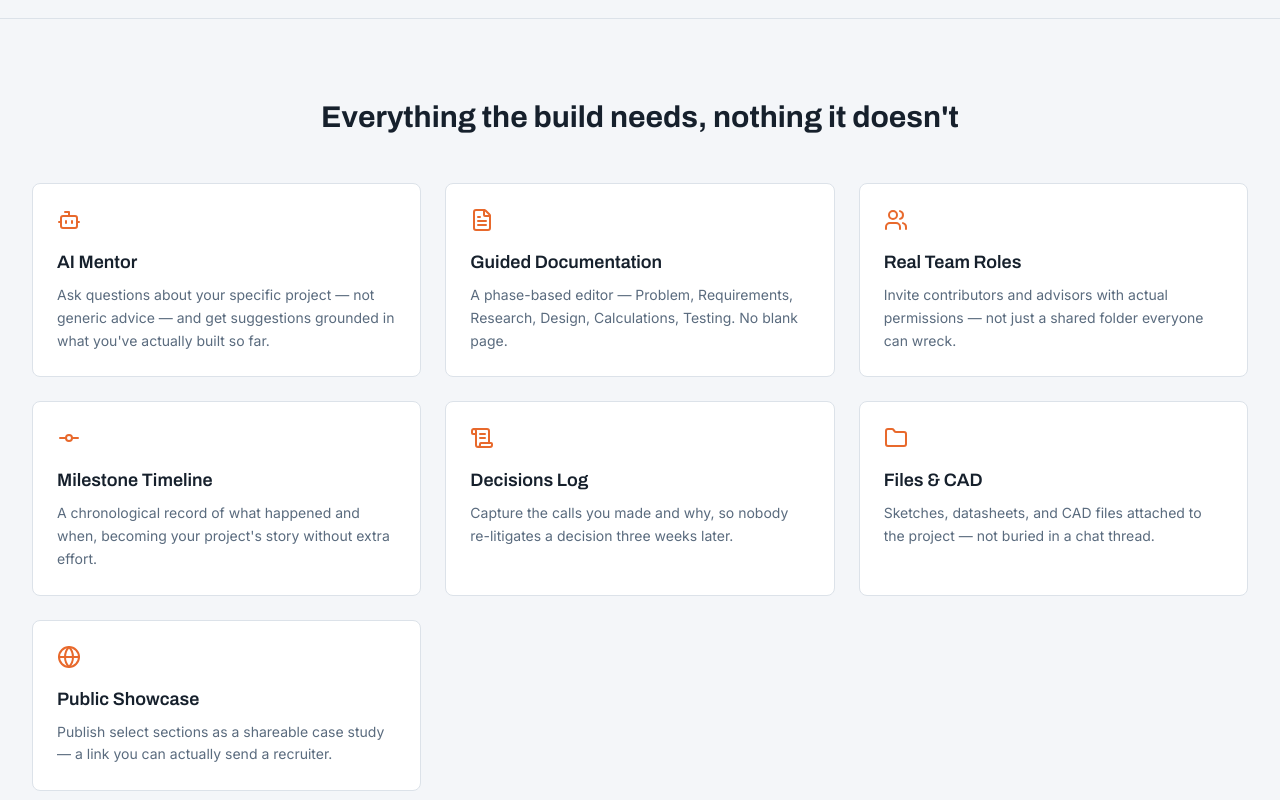
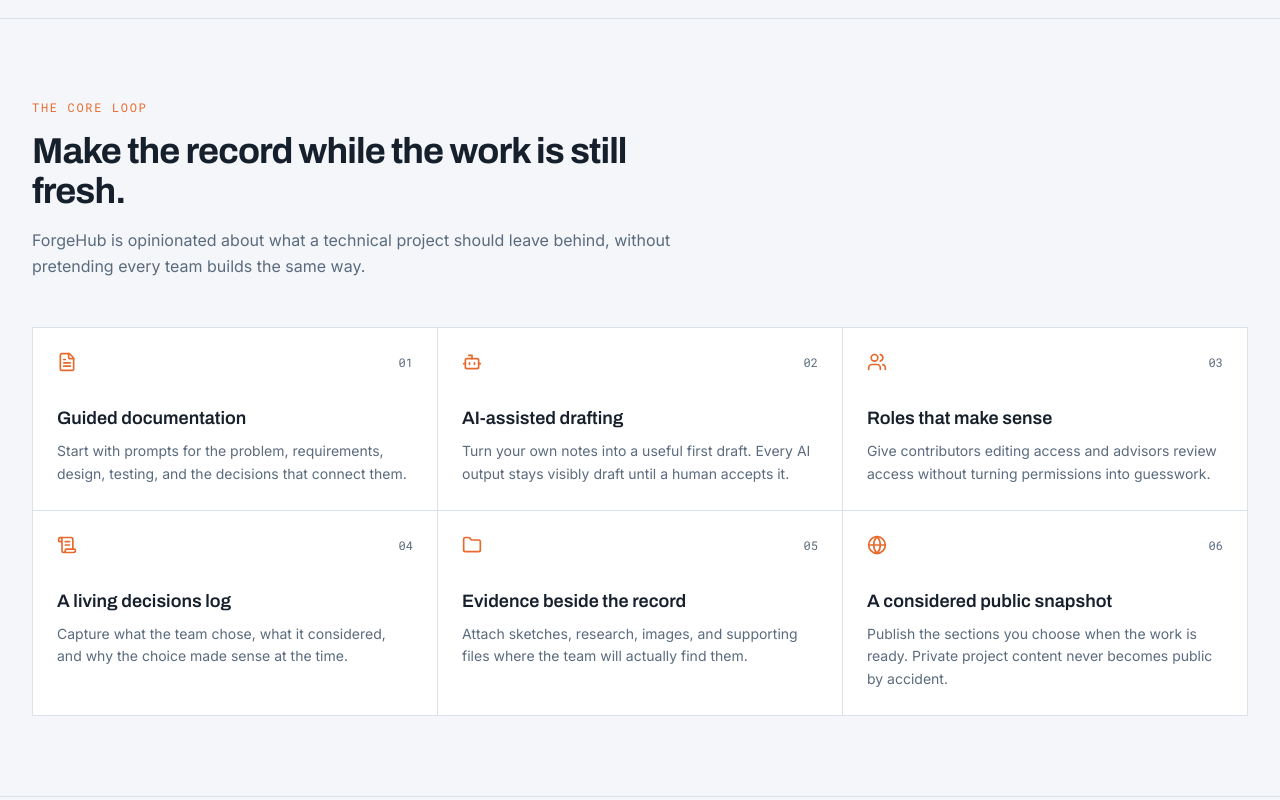
Before and after one commit to ibukun06/ForgeHub, a Next.js app: page / in a window 1280 px wide. Shown: the part 1160-1960 px from the top of the page. Built offline with nearby package versions, Linux system fonts and the light colour scheme; no server answers.

Commit message:
Refine feature hierarchy around ForgeHub core loop

```diff
--- a/src/components/landing/FeatureGrid.tsx
+++ b/src/components/landing/FeatureGrid.tsx
@@ -1,61 +1,33 @@
-import { Bot, FileText, Users, GitCommit, ScrollText, Folder, Globe } from "lucide-react";
+import { Bot, FileText, Users, ScrollText, Folder, Globe } from "lucide-react";
 
 const FEATURES = [
-  {
-    icon: Bot,
-    title: "AI Mentor",
-    description:
-      "Ask questions about your specific project — not generic advice — and get suggestions grounded in what you've actually built so far.",
-  },
-  {
-    icon: FileText,
-    title: "Guided Documentation",
-    description:
-      "A phase-based editor — Problem, Requirements, Research, Design, Calculations, Testing. No blank page.",
-  },
-  {
-    icon: Users,
-    title: "Real Team Roles",
-    description:
-      "Invite contributors and advisors with actual permissions — not just a shared folder everyone can wreck.",
-  },
-  {
-    icon: GitCommit,
-    title: "Milestone Timeline",
-    description:
-      "A chronological record of what happened and when, becoming your project's story without extra effort.",
-  },
-  {
-    icon: ScrollText,
-    title: "Decisions Log",
-    description: "Capture the calls you made and why, so nobody re-litigates a decision three weeks later.",
-  },
-  {
-    icon: Folder,
-    title: "Files & CAD",
-    description: "Sketches, datasheets, and CAD files attached to the project — not buried in a chat thread.",
-  },
-  {
-    icon: Globe,
-    title: "Public Showcase",
-    description: "Publish select sections as a shareable case study — a link you can actually send a recruiter.",
-  },
+  { icon: FileText, title: "Guided documentation", description: "Start with prompts for the problem, requirements, design, testing, and the decisions that connect them." },
+  { icon: Bot, title: "AI-assisted drafting", description: "Turn your own notes into a useful first draft. Every AI output stays visibly draft until a human accepts it." },
+  { icon: Users, title: "Roles that make sense", description: "Give contributors editing access and advisors review access without turning permissions into guesswork." },
+  { icon: ScrollText, title: "A living decisions log", description: "Capture what the team chose, what it considered, and why the choice made sense at the time." },
+  { icon: Folder, title: "Evidence beside the record", description: "Attach sketches, research, images, and supporting files where the team will actually find them." },
+  { icon: Globe, title: "A considered public snapshot", description: "Publish the sections you choose when the work is ready. Private project content never becomes public by accident." },
 ];
 
 export function FeatureGrid() {
   return (
     <section className="border-b border-border py-20">
       <div className="mx-auto max-w-7xl px-4 sm:px-6 lg:px-8">
-        <h2 className="text-center text-2xl font-bold text-text-primary sm:text-3xl">
-          Everything the build needs, nothing it doesn&apos;t
-        </h2>
-        <div className="mt-12 grid grid-cols-1 gap-6 sm:grid-cols-2 lg:grid-cols-3">
-          {FEATURES.map((feature) => (
-            <div key={feature.title} className="rounded-lg border border-border bg-surface p-6">
-              <feature.icon className="h-6 w-6 text-secondary" aria-hidden />
-              <h3 className="mt-4 font-heading text-lg font-semibold text-text-primary">{feature.title}</h3>
-              <p className="mt-2 text-sm leading-relaxed text-text-muted">{feature.description}</p>
-            </div>
+        <div className="max-w-2xl">
+          <p className="font-mono text-xs uppercase tracking-[0.14em] text-secondary">The core loop</p>
+          <h2 className="mt-4 text-3xl font-bold tracking-tight text-text-primary sm:text-4xl">Make the record while the work is still fresh.</h2>
+          <p className="mt-4 leading-relaxed text-text-muted">ForgeHub is opinionated about what a technical project should leave behind, without pretending every team builds the same way.</p>
+        </div>
+        <div className="mt-12 grid grid-cols-1 gap-px overflow-hidden border border-border bg-border sm:grid-cols-2 lg:grid-cols-3">
+          {FEATURES.map(({ icon: Icon, title, description }, index) => (
+            <article key={title} className="bg-surface p-6 transition-colors hover:bg-input-bg">
+              <div className="flex items-center justify-between">
+                <Icon className="h-5 w-5 text-secondary" aria-hidden />
+                <span className="font-mono text-xs text-text-muted">0{index + 1}</span>
+              </div>
+              <h3 className="mt-8 font-heading text-lg font-semibold text-text-primary">{title}</h3>
+              <p className="mt-2 text-sm leading-relaxed text-text-muted">{description}</p>
+            </article>
           ))}
         </div>
       </div>
```
